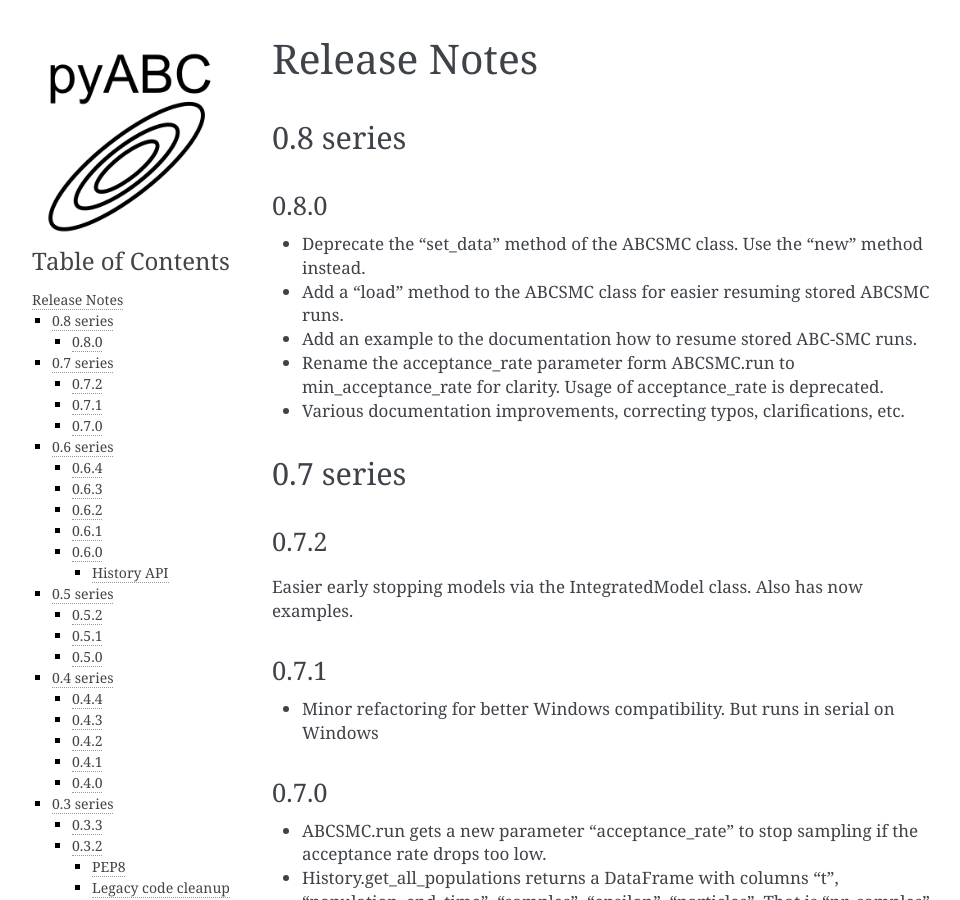
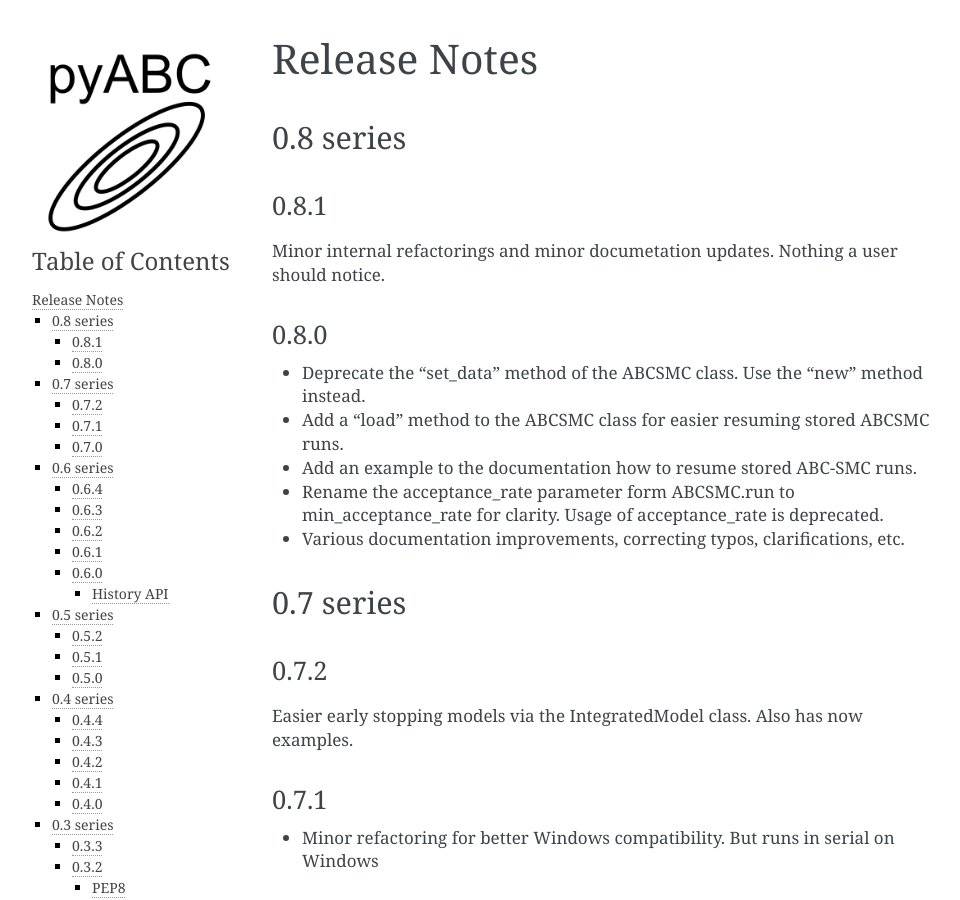
Before and after one commit to ICB-DCM/pyABC, a Sphinx documentation site: the page built from doc/releasenotes.rst, in a window 1280 px wide and 900 px high. Shown: the whole window, without its empty margins (148-1108 px from the left). Built offline with Sphinx 7.4.7, drawn with Linux system fonts in a browser that asks for light colours.

Commit message:
release notes

```diff
--- a/doc/releasenotes.rst
+++ b/doc/releasenotes.rst
@@ -4,6 +4,12 @@ Release Notes
 0.8 series
 ..........
 
+
+0.8.1
+-----
+
+Minor internal refactorings and minor documetation updates.
+Nothing a user should notice.
 
 0.8.0
 -----
```
